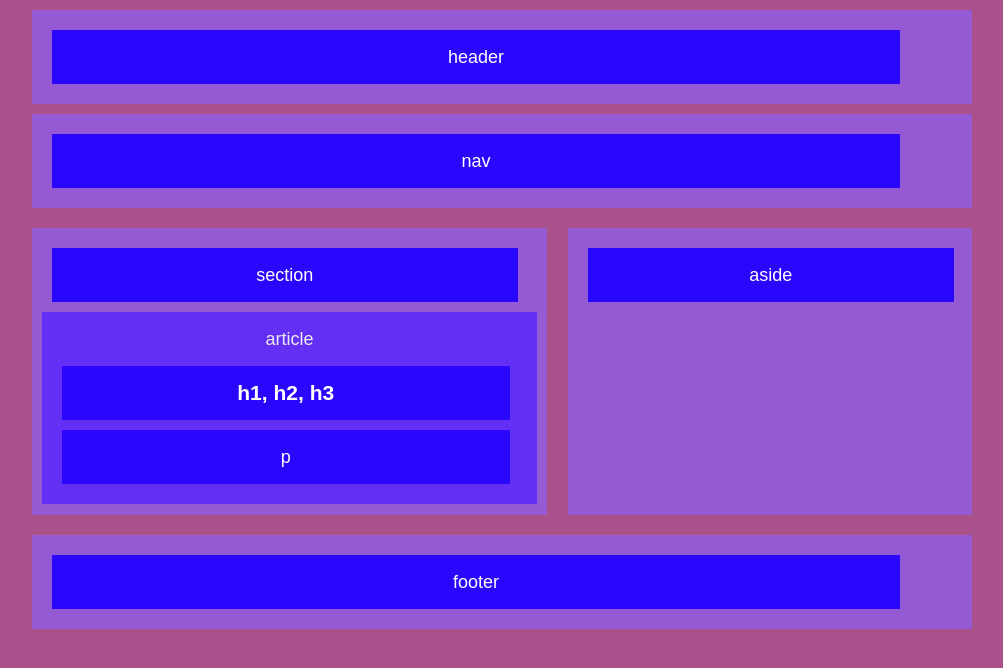
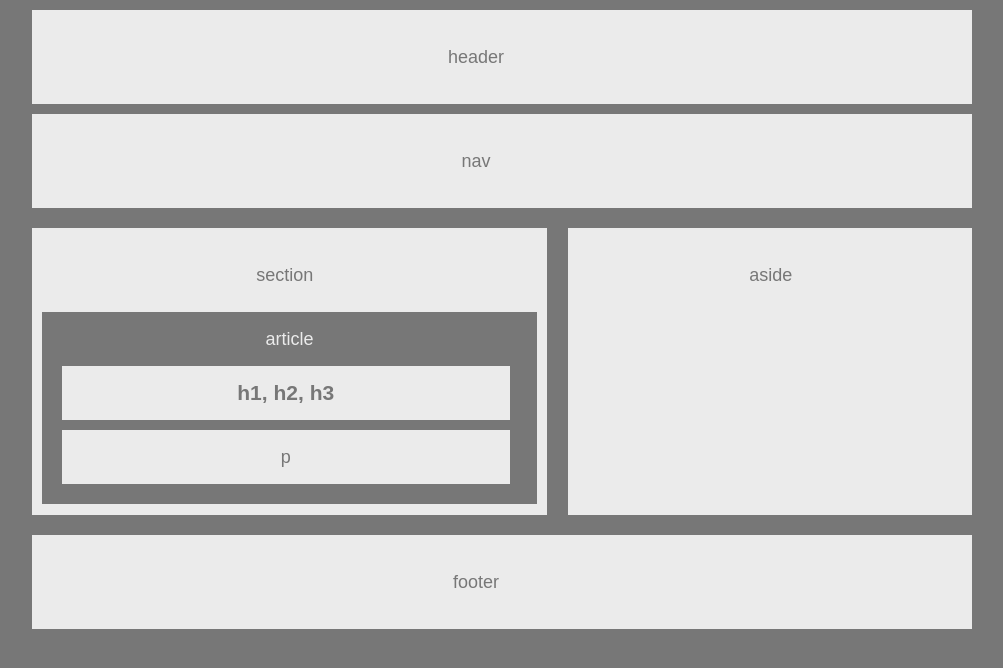
Before and after one commit to dorianfischer/HW-Wireframe, a plain HTML site: page Index.html in a window 1280 px wide. Shown: the whole page, without its empty margins (138-1141 px from the left). Drawn offline with Linux system fonts and the light colour scheme.

Commit message:
Corrected color

```diff
--- a/Style.css
+++ b/Style.css
@@ -4,8 +4,8 @@ body {
   font-family: Arial, "Helvetica Neue", Helvetica, sans-serif;
   font-size: 18px;
   line-height: 34px;
-    color: #000000;
-    background: #aa518c;
+  color: #777777;
+  background: #777777;
 }
 
 header,
@@ -17,7 +17,7 @@ body {
   padding: 10px;
   margin: 10px;
   text-align: center;
-    background: #945bd4;
+  background: #ebebeb;
 }
 
 section {
@@ -39,7 +39,7 @@ body {
 article {
   padding: 10px;
   color: #ebebeb;
-    background: #642ff5;
+  background: #777777;
 }
 
 .clear {
@@ -51,7 +51,7 @@ body {
   width: 90%;
   padding: 10px;
   margin: 10px;
-    color: #fdfdfd;
+  color: #777777;
   text-align: center;
-    background: #2b06fc;
+  background: #ebebeb;
 }
```
Lines whose indentation alone changed are shown as unchanged.
